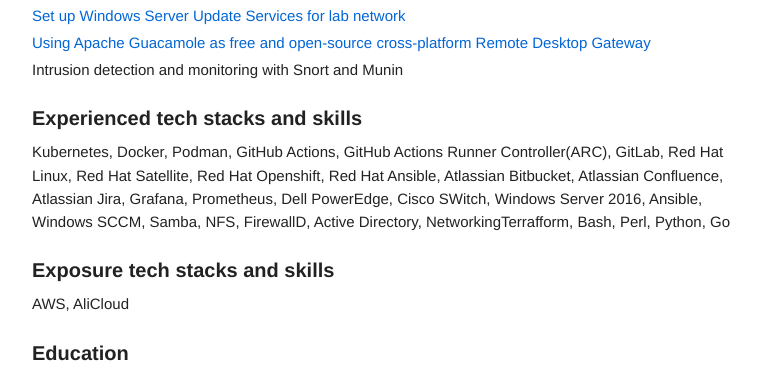
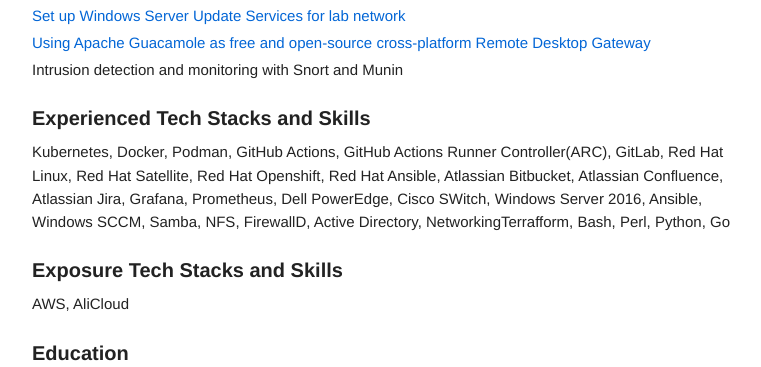
Before and after one commit to gcccheng/wugui, a Jekyll site: the page built from cvenglish.md, in a window 1280 px wide and 900 px high, scrolled down 7070 px. Shown: the part 273-640 px from the top of the window, without its empty margins (118-879 px from the left). Built offline with Jekyll 4.4.1, drawn with Linux system fonts in a browser that asks for light colours.

```diff
--- a/cvenglish.md
+++ b/cvenglish.md
@@ -329,10 +329,10 @@ Set up local directory service with OpenLDAP
 
 Intrusion detection and monitoring with Snort and Munin
 
-## Experienced tech stacks and skills
+## Experienced Tech Stacks and Skills
 Kubernetes, Docker, Podman, GitHub Actions, GitHub Actions Runner Controller(ARC), GitLab, Red Hat Linux, Red Hat Satellite, Red Hat Openshift, Red Hat Ansible,  Atlassian Bitbucket, Atlassian Confluence, Atlassian Jira, Grafana, Prometheus, Dell PowerEdge, Cisco SWitch, Windows Server 2016, Ansible, Windows SCCM, Samba, NFS, FirewallD, Active Directory, NetworkingTerrafform, Bash, Perl, Python, Go
 
-## Exposure tech stacks and skills
+## Exposure Tech Stacks and Skills
 AWS, AliCloud
 
 ## Education
```
